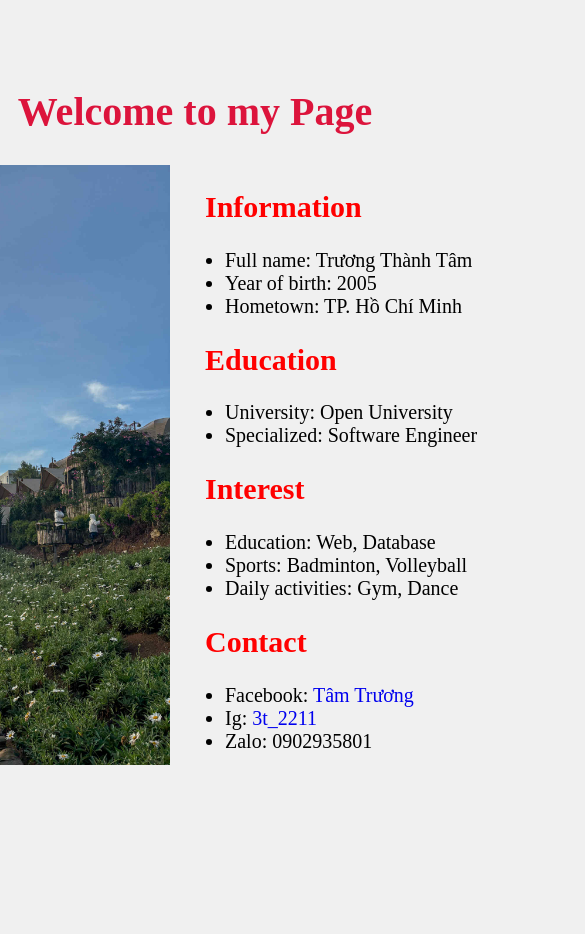
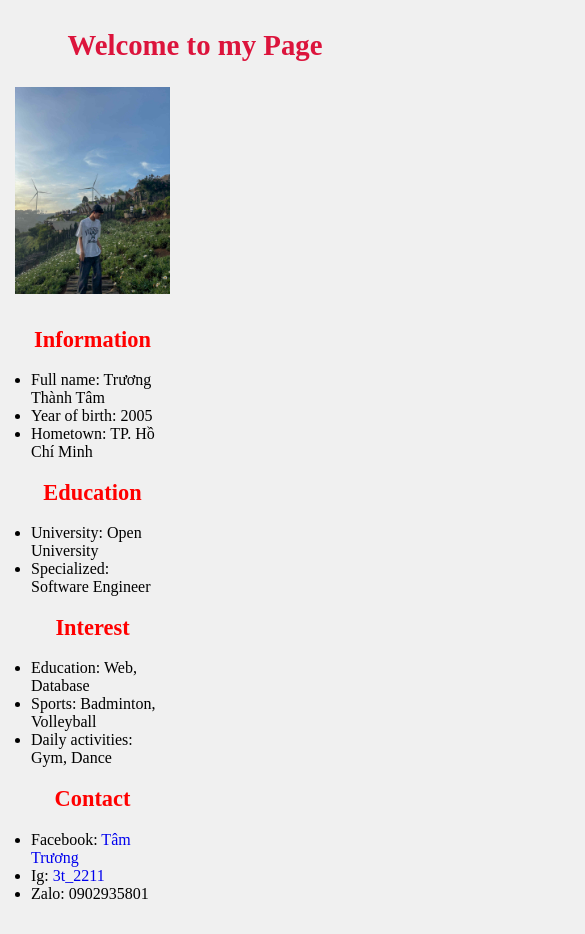
Before and after one commit to Tigan-VN/3t, a plain HTML site: page index.html in a window 390 px wide. Shown: the top 934 px of the page, 585 px wide, since content can reach past the window. Before the commit the page ends 844 px from the top, so only its background shows below. Drawn offline with Linux system fonts and the light colour scheme.

Commit message:
Update index.html

```diff
--- a/index.html
+++ b/index.html
@@ -35,6 +35,39 @@
         ul {
             padding-left: 20px;
         }
+        @media (max-width: 768px) {
+            body {
+                font-size: 1rem;
+                padding: 10px;
+            }
+            table {
+                display: block;
+                width: 100%;
+            }
+            tr {
+                display: flex;
+                flex-direction: column;
+            }
+            td {
+                display: block;
+                width: 100%;
+                text-align: center;
+                padding: 5px;
+            }
+            img {
+                width: 100%;
+                max-width: 300px;
+            }
+            h1 {
+                font-size: 1.8rem;
+            }
+            h2 {
+                font-size: 1.4rem;
+            }
+            ul {
+                padding-left: 1rem;
+                text-align: left;
+            }
     </style>
 </head>
 <body>
```
